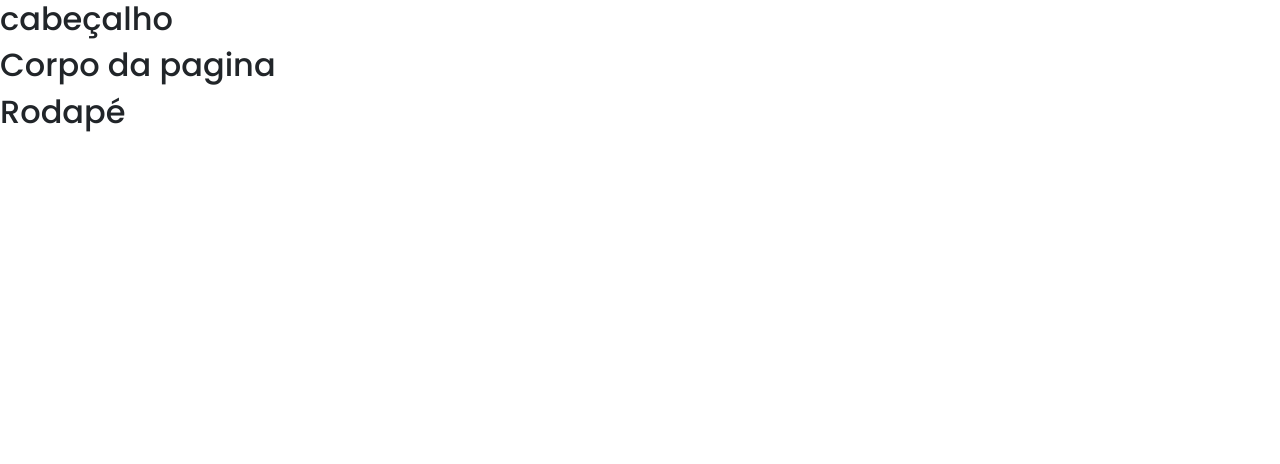
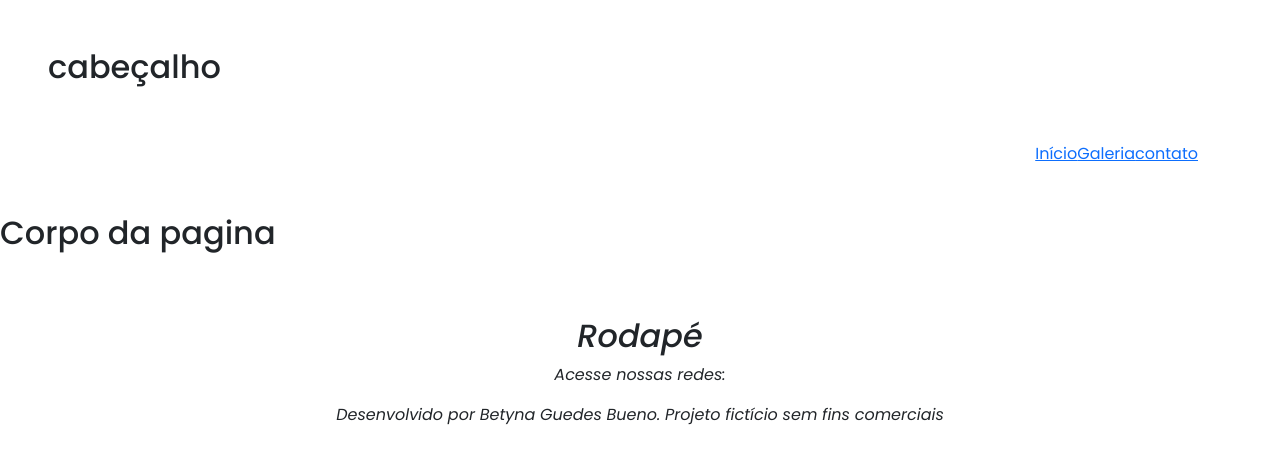
Before and after one commit to daylakent/terceiro-repositorio1, a plain HTML site: page index.html in a window 1280 px wide. Drawn offline with nearby package versions, Linux system fonts and the light colour scheme.

Commit message:
continuação

```diff
--- a/index.html
+++ b/index.html
@@ -10,15 +10,44 @@
 </head>
 
 <body>
-    <header>
+    <header class="p-5" >
         <h2>cabeçalho</h2>
+
+     <nav class="container d-flex justify-content-between aling-items-center">
+        <img src="" alt=""> <!--   colocar uma imagem aqui-->
+        <ul class="nav mt-5">
+            <li class="nav-item"> <a href="#inicio"> Início </a>   </li>
+            <li class="nav-item"> <a href="#Galeria"> Galeria </a>   </li>
+            <li class="nav-item"> <a href="#contato"> contato </a>    </li>
+        </ul>
+     </nav>
     </header>
     <main>
         <h2>Corpo da pagina</h2>
+        <section id="inicio" class="my-5">
+
+        </section>
+
+        <section id="aDefinir" class="my-5 pt-6">
+
+        </section>
+
+        <section id="galeria">
+
+        </section>
+
+        <section id="contato">
+
+        </section>
 
     </main>
-    <footer>
+    <footer class="text-center p-3 fst-italic">
         <h2>Rodapé</h2>
+        <p>Acesse nossas redes:</p>
+        <i class="bi bi-whatsapp"> </i>
+        <i class="bi bi-instagram"> </i>
+        <i class="bi bi-tiktok"></i>
+        <p> Desenvolvido por Betyna Guedes Bueno. Projeto fictício sem fins comerciais </p>
     </footer>
 </body>
 
```
